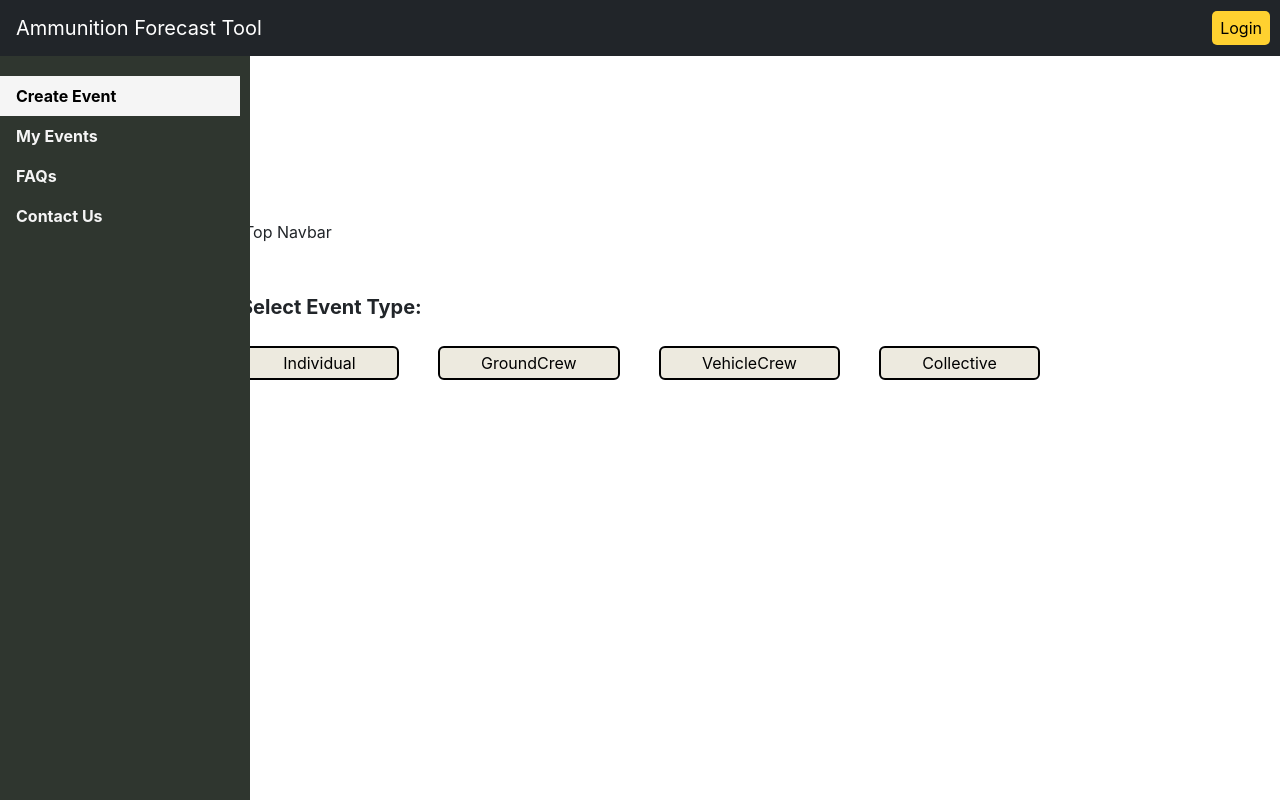
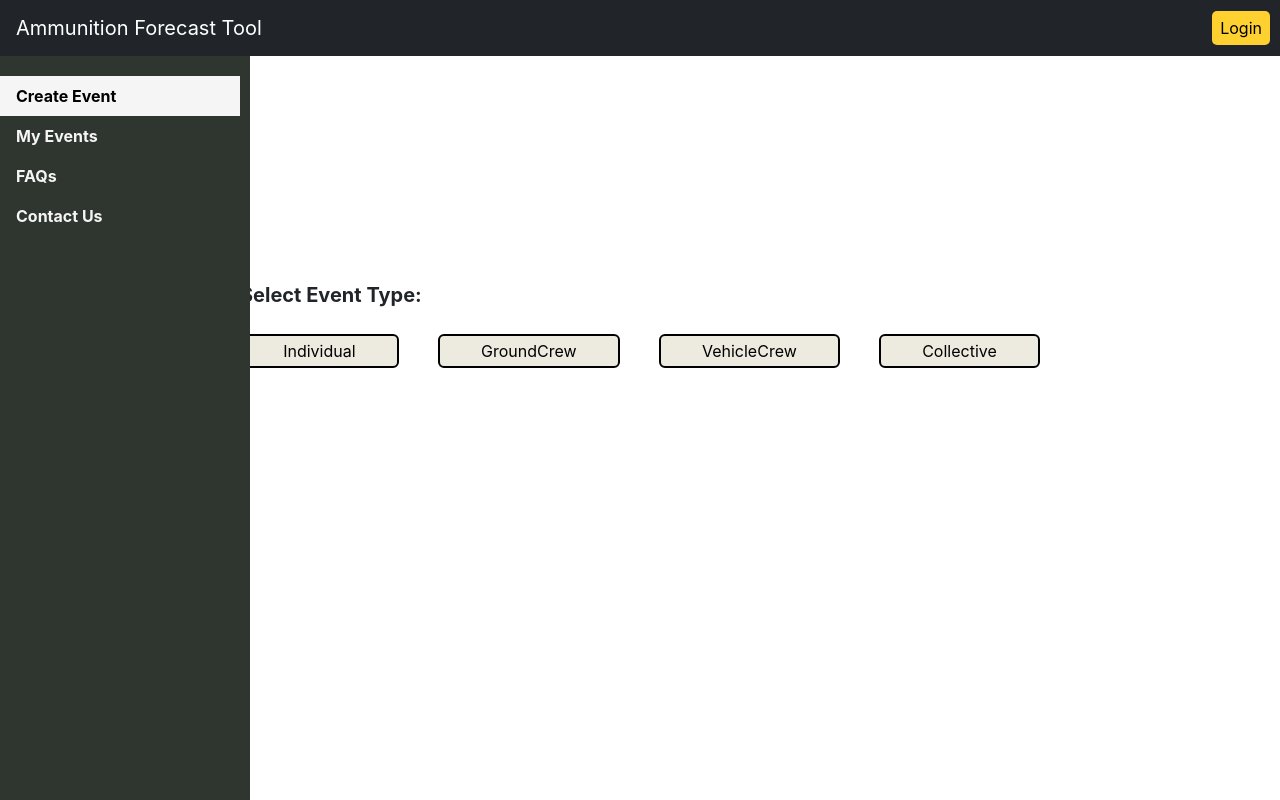
Before and after one commit to jessicawengUX/inf385t, a React (Create React App) app in the folder client/: page / in a window 1280 px wide. Built offline with nearby package versions, Linux system fonts and the light colour scheme.

Commit message:
deleted //top-navbar and changed color

```diff
--- a/client/src/components/navbar.js
+++ b/client/src/components/navbar.js
@@ -13,7 +13,7 @@ import { NavLink } from "react-router-dom";
 export default function Navbar() {
  return (
    <div>
-    // Top Navbar
+
     <nav id="navbar" class="navbar navbar-expand-lg navbar-dark bg-dark">
         <div class="container-fluid">
             <a class="navbar-brand ms-3" href="/../index_home.html">Ammunition Forecast Tool</a>
```
